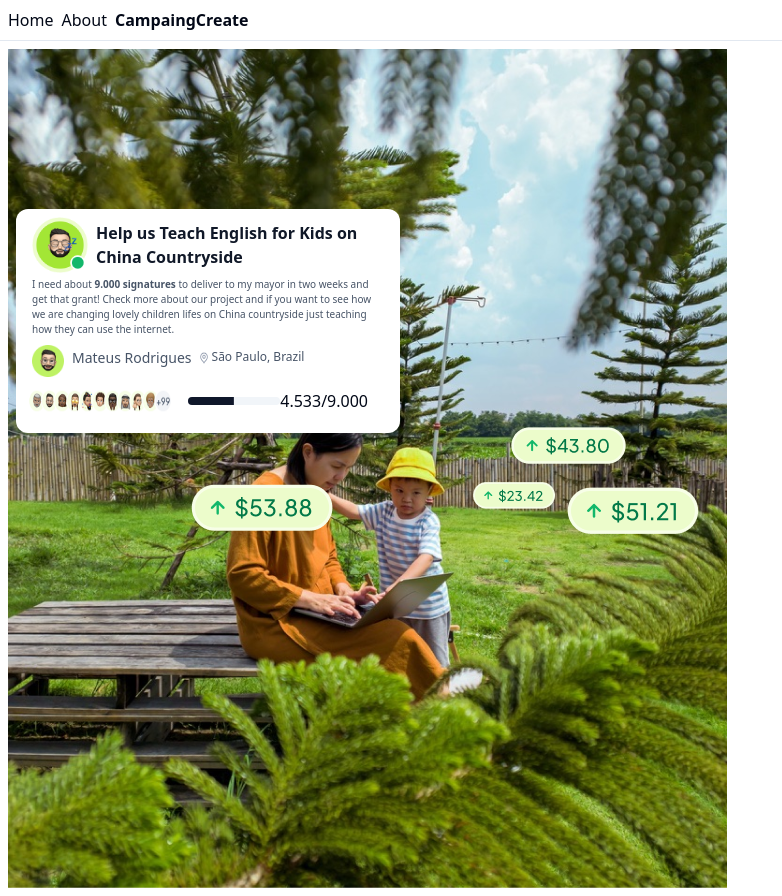
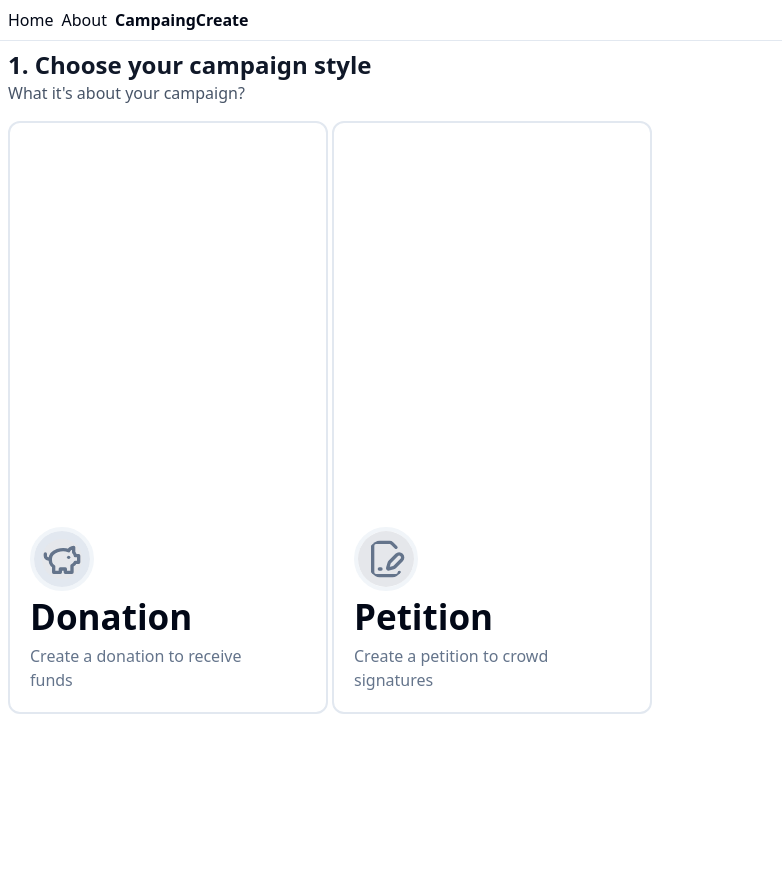
Before and after one commit to Aprender-e-Crescer/crowdfy, a React (Vite) app: page /CampaingCreate in a window 1280 px wide. Shown: the whole page, without its empty margins (0-782 px from the left). After the commit the page ends 800 px from the top, so only its background shows below. Built offline with nearby package versions, Linux system fonts and the light colour scheme.

Commit message:
componente finalizado

```diff
--- a/package.json
+++ b/package.json
@@ -15,6 +15,7 @@
     "@tanstack/react-router": "^1.47.5",
     "class-variance-authority": "^0.7.0",
     "clsx": "^2.1.1",
+    "lucide": "^0.428.0",
     "lucide-react": "^0.427.0",
     "react": "^18.3.1",
     "react-dom": "^18.3.1",
--- /dev/null
+++ b/src/components/ui/Choose.tsx
@@ -0,0 +1,53 @@
+import  { PiggyBank,FilePenLine }  from 'lucide-react';
+
+export default function Choose(){
+  return(
+    <div className="flex flex-col gap-4">
+            <div className="flex flex-col">
+                <div className="flex">
+                    <p className="text-2xl text-[#101828] font-bold">1. Choose your campaign style</p>
+                </div>
+                <div className="flex">
+                    <p className="text-[#475467] font-normal text-[16px]">What it's about your campaign?</p>
+                </div>
+            </div>
+            <div className="flex gap-1">
+                <div className="flex w-[320px] h-[593px] border-b-2 border-t-2 border-l-2 border-r-2 rounded-xl items-center ">
+                    <div className="flex-col pt-96 pl-5">
+                        <div className="">
+                          <div className=""></div>
+                          <div className="flex items-center justify-center border-4 border-slate-100 bg-[#FFFFFF] rounded-full w-16">
+                            <PiggyBank size={56} className="text-slate-500 bg-gray-200 border-8 rounded-full ">
+                              </PiggyBank>
+                              </div>
+                            <div className="flex">
+                                <p className="text-[35px] font-bold">Donation</p>
+                            </div>
+                            <div className="flex">
+                                <p className="text-[#64748B]">Create a donation to receive <br />
+                                 funds</p>
+                            </div>
+                        </div>
+                    </div>
+                </div>
+                <div className="flex w-[320px] h-[593px] border-b-2 border-t-2 border-l-2 border-r-2 rounded-xl items-center ">
+                <div className="flex-col pt-96 pl-5">
+                        <div className="">
+                        <div className="flex items-center justify-center border-4 border-slate-100 bg-[#FFFF] rounded-full w-16 ">
+                          <FilePenLine size={56} className="text-slate-500 bg-gray-200 p-2 rounded-full ">
+                          </FilePenLine>
+                          </div>
+                            <div className="flex">
+                                <p className="text-[35px] font-bold">Petition</p>
+                            </div>
+                            <div className="flex">
+                                <p className="text-[#64748B]">Create a petition to crowd <br />
+                                 signatures</p>
+                            </div>
+                        </div>
+                    </div>
+                </div>
+            </div>
+        </div>
+  )
+}
--- a/src/main.tsx
+++ b/src/main.tsx
@@ -2,6 +2,7 @@ import { StrictMode } from 'react'
 import ReactDOM from 'react-dom/client'
 import { RouterProvider, createRouter } from '@tanstack/react-router'
 import './index.css'
+import Choose from './components/ui/Choose'
 
 // Import the generated route tree
 import { routeTree } from './routeTree.gen'
--- a/src/routes/CampaingCreate.tsx
+++ b/src/routes/CampaingCreate.tsx
@@ -1,5 +1,4 @@
-import Card from '@/components/card'
-import { Progress } from '@/components/ui/progress'
+import Choose from '@/components/ui/Choose'
 import { createFileRoute } from '@tanstack/react-router'
 
 export const Route = createFileRoute('/CampaingCreate')({
@@ -9,7 +8,9 @@ export const Route = createFileRoute('/CampaingCreate')({
 function CampaingCreate() {
   return (
     <div className="p-2">
-      <Card />
+
+
+      <Choose/>
     </div>
   )
 }
```
Also changed, not shown: src/assets/Vector.png (added), 1 other file (tests, documents, lock files or other folders).
